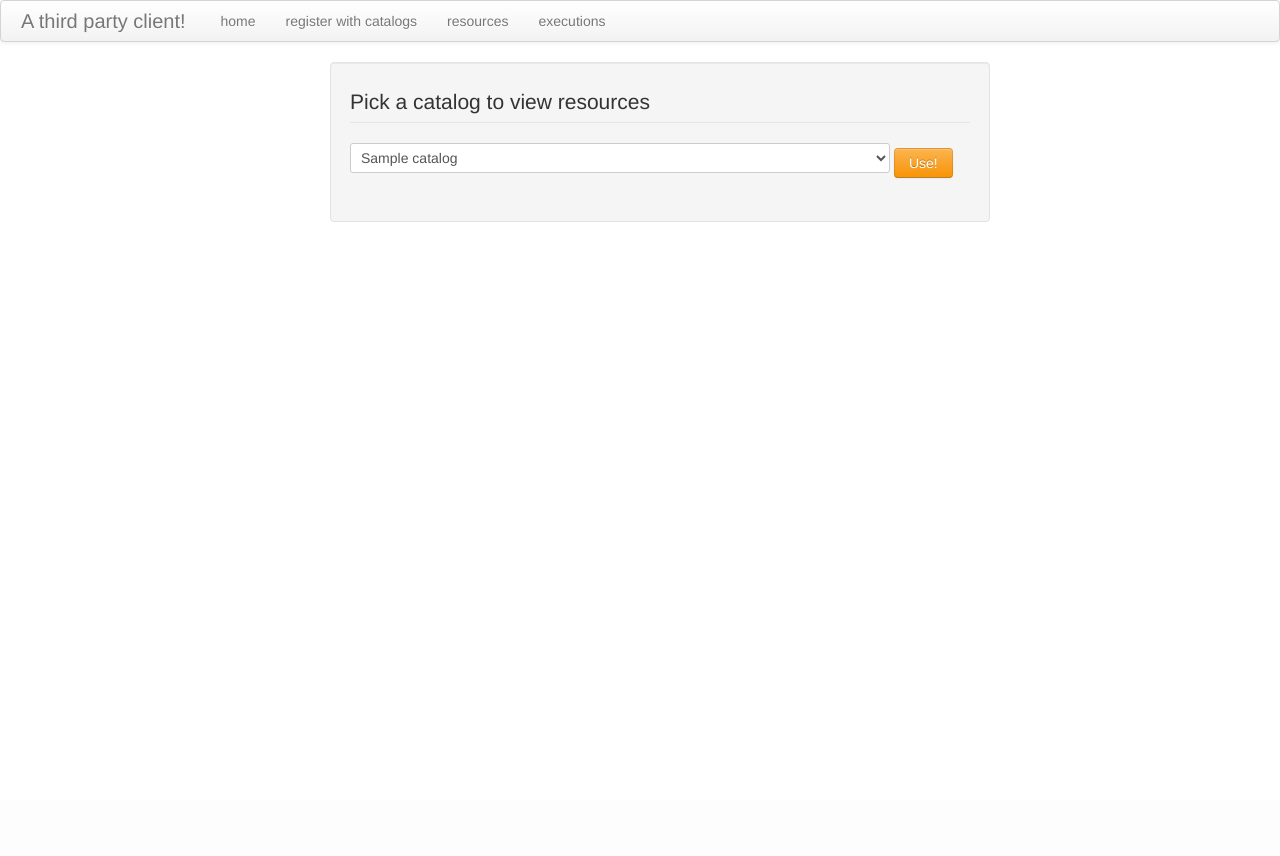
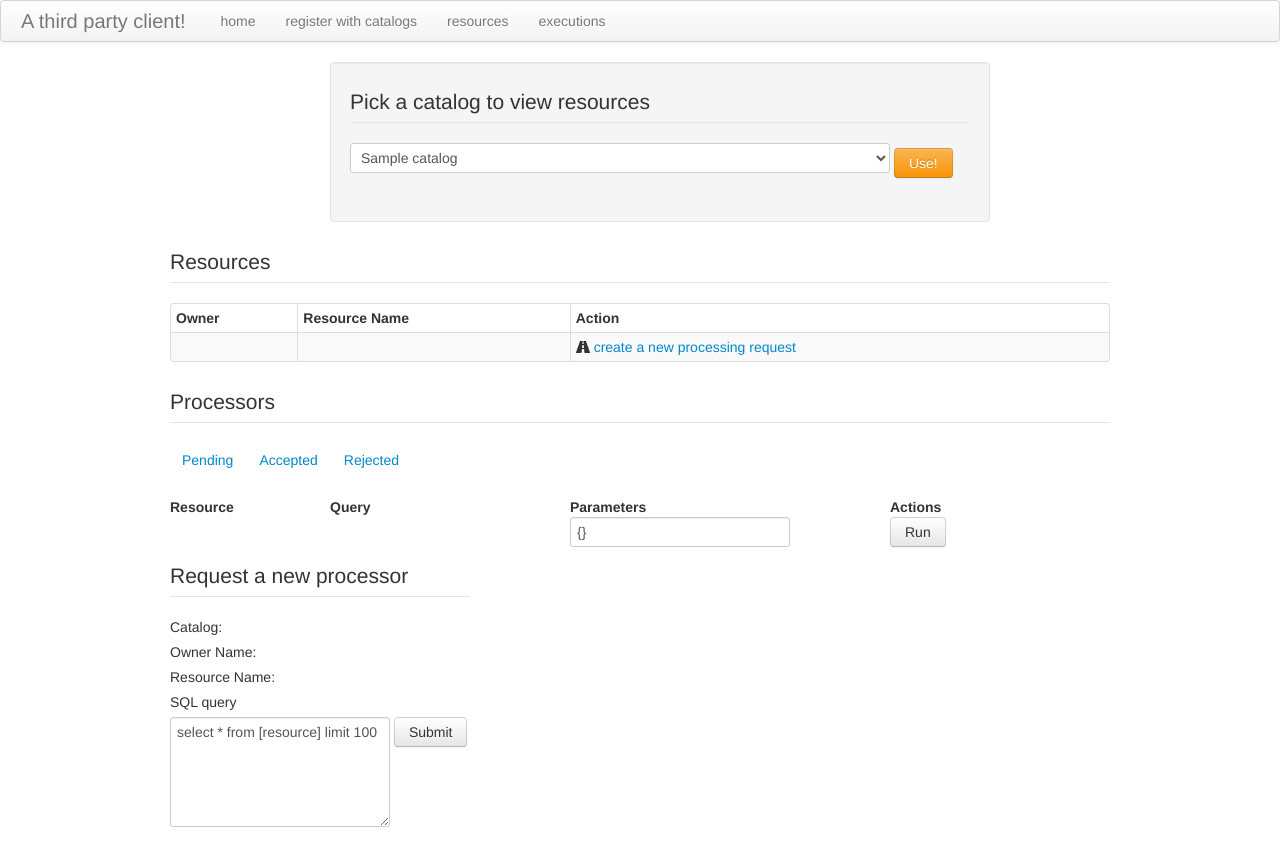
Before and after one commit to psznb/dataware.exp.herokuclient, a Flask app: template templates/resources.html in a window 1280 px wide. Before the commit the page ends 222 px from the top, so only its background shows below. Run offline with Flask 2, Linux system fonts and the light colour scheme; the template is opened without the code that fills it: most values are stand-ins (such as "Sample title", 1, 10 or a date in 2020); some libraries are stand-ins or nearby versions.

Commit message:
adding support for live processor updates

```diff
--- a/templates/resources.html
+++ b/templates/resources.html
@@ -8,7 +8,7 @@
             <legend> Pick a catalog to view resources </legend>
 
 
-            <form data-bind="submit:loadData">
+            <form data-bind="submit:requestData">
                 <select name="catalog_uri" class="span7" id="catalog_uri">
                         {% for catalog in catalogs%}
                             <option>{{catalog}}</option>
@@ -127,13 +127,13 @@
 
 <script type="text/javascript">
 
-    var ResourceListModel = function(resources,processors) {
+    var ResourceListModel = function() {
 
         var self = this;
 
-        this.resources = ko.observableArray(resources);
+        this.resources = ko.observableArray([]);
 
-        this.processors = ko.observableArray(processors);
+        this.processors = ko.observableArray([]); //this needs to be managed so objects are observable!
 
         this.query = ko.observable(false);
 
@@ -179,7 +179,7 @@
              var p = ko.utils.arrayFirst(self.processors(), function(item) {return item.state == processor.state;});
              if (p){
                 console.log(p); //perhaps should make this observable?
-                p.status = processor.status;
+                p.status(processor.status);
              }
         };
 
@@ -251,7 +251,7 @@
 
                 success: function( data, status  ) {
                     console.log(data);
-                    self.processors(data.processors);
+                    self.loadProcessors(data.processors);
                 },
                 error: function( data, status ) {
                     alert( "We are currently unable to process this installation. Please try again later." );
@@ -270,7 +270,7 @@
 
                 success: function( data, status  ) {
                     console.log(data);
-                    self.resources(data);
+                    self.loadResources(data);
                 },
                 error: function( data, status ) {
                     alert( "We are currently unable to process this installation. Please try again later." );
@@ -278,16 +278,30 @@
             });
         };
 
-        this.loadData = function(){
+        this.requestData = function(){
             self.request_resources();
             self.request_processors();
+        };
+
+        this.loadResources = function(resourcedata){
+            $.each(resourcedata, function(i, resource){
+                self.resources.push(ko.mappingFromJS(resourcedata));
+            });
+        };
+
+        this.loadProcessors = function(processordata){
+
+            $.each(processordata, function(i, processor){
+                self.processors.push(ko.mappingFromJS(processor));
+            });
         };
     }
 </script>
 
 <script>
     $(function(){
-        var rlm = new ResourceListModel([], {{processors | safe}})
+        var rlm = new ResourceListModel();
+        //rlm.loadProcessors({{processors | safe}});
         ko.applyBindings(rlm);
     });
 </script>
```
